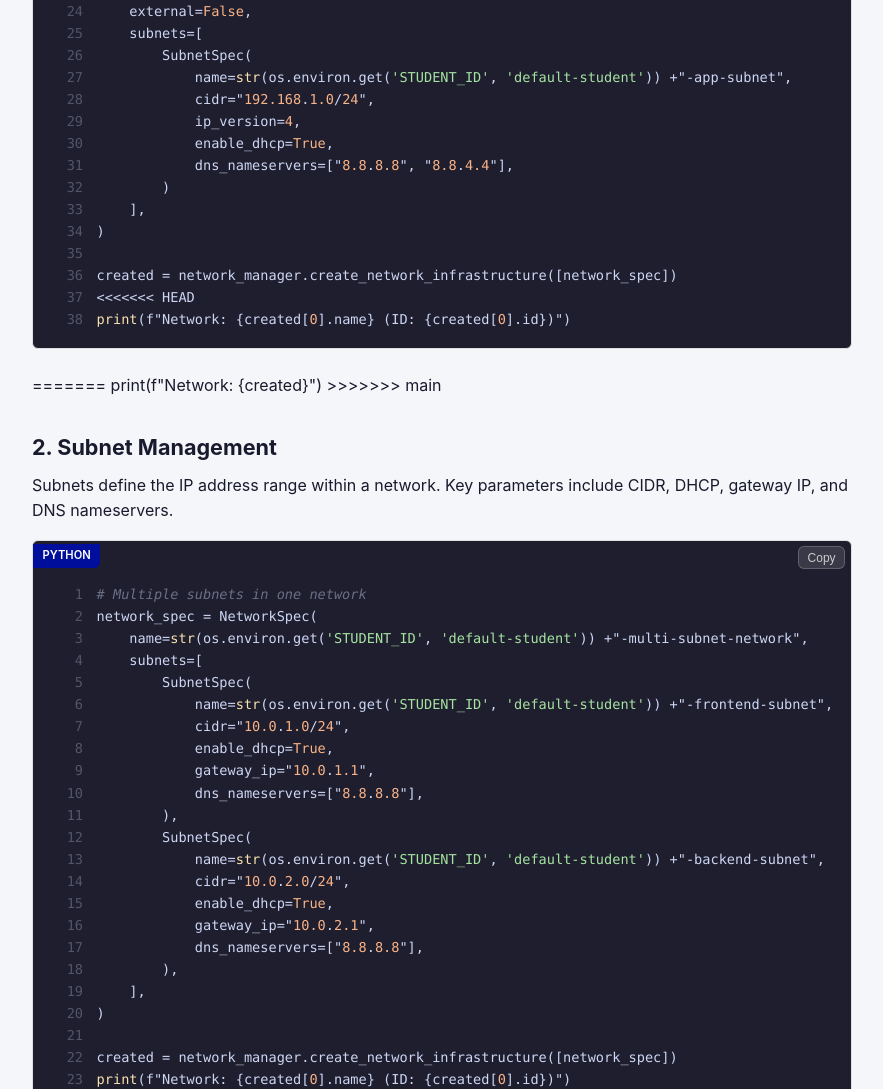
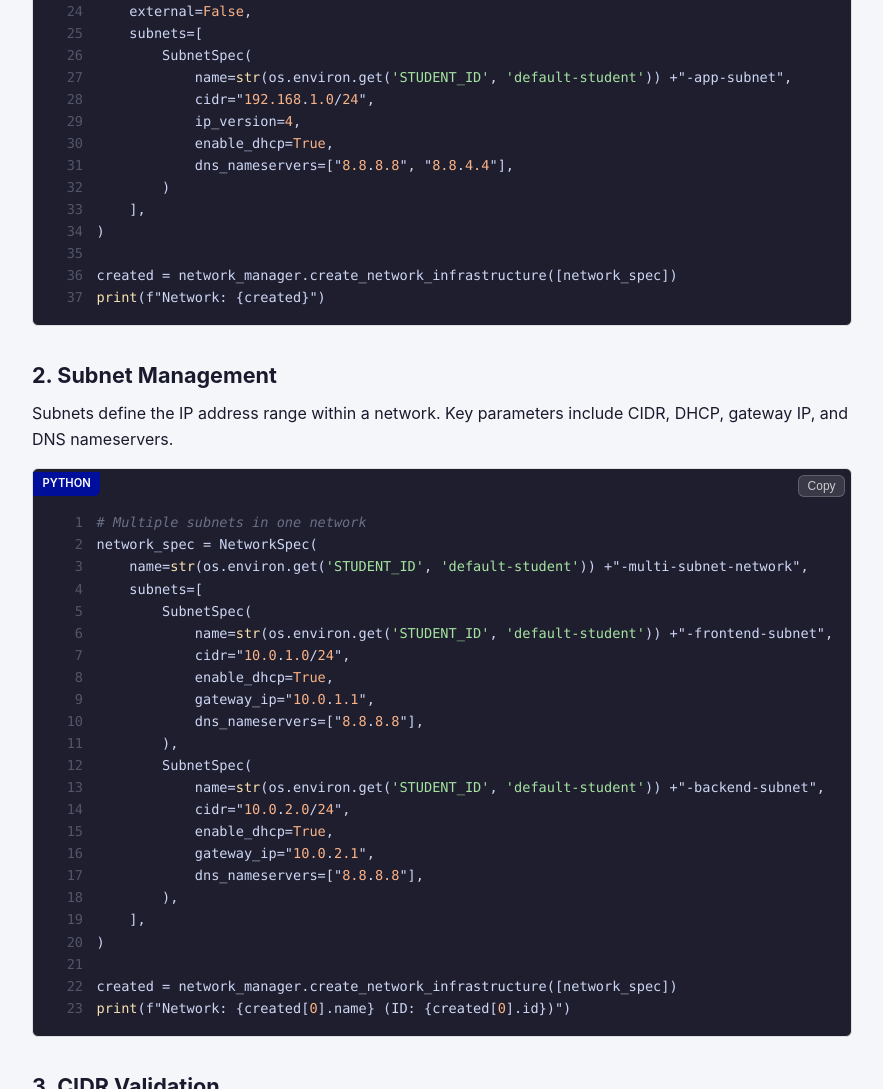
Before and after one commit to Sam9682/opcp-openstack-automation, a plain HTML site: page skillhub/en/networking.html in a window 1280 px wide. Shown: the part 974-2063 px from the top of the page, without its empty margins (338-1221 px from the left). Drawn offline with Linux system fonts and the light colour scheme.

Commit message:
modification Network >>>>>

```diff
--- a/skillhub/en/networking.html
+++ b/skillhub/en/networking.html
@@ -86,11 +86,7 @@ network_spec = NetworkSpec(
 )
 
 created = network_manager.create_network_infrastructure([network_spec])
-<<<<<<< HEAD
-print(f"Network: {created[0].name} (ID: {created[0].id})")</code></pre>
-=======
 print(f"Network: {created}")</code></pre>
->>>>>>> main
 
       <!-- Section 2 -->
       <h2>2. Subnet Management</h2>
```
Also changed, not shown: skillhub/fr/advanced.html (+0 -3 lines).
